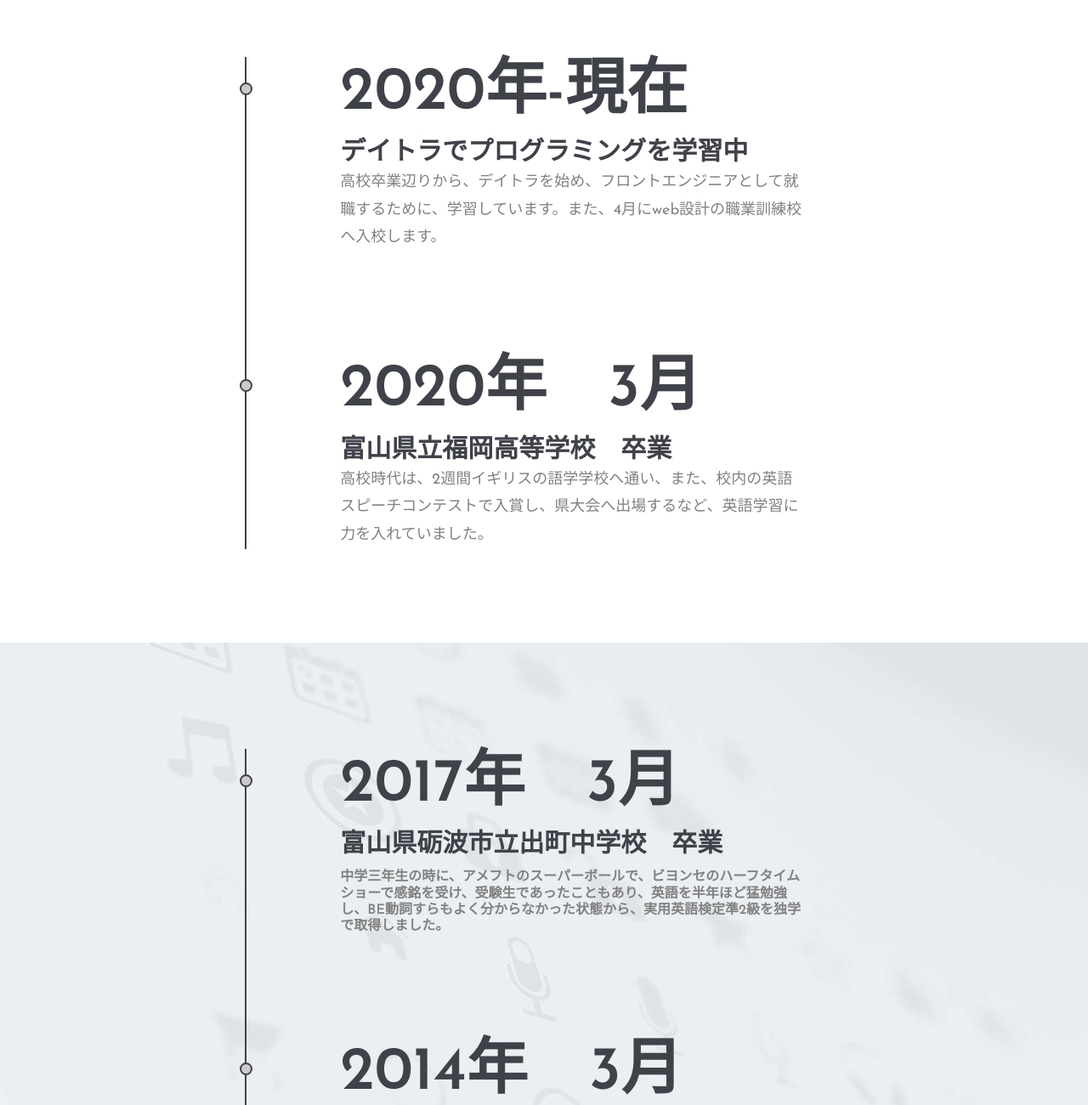
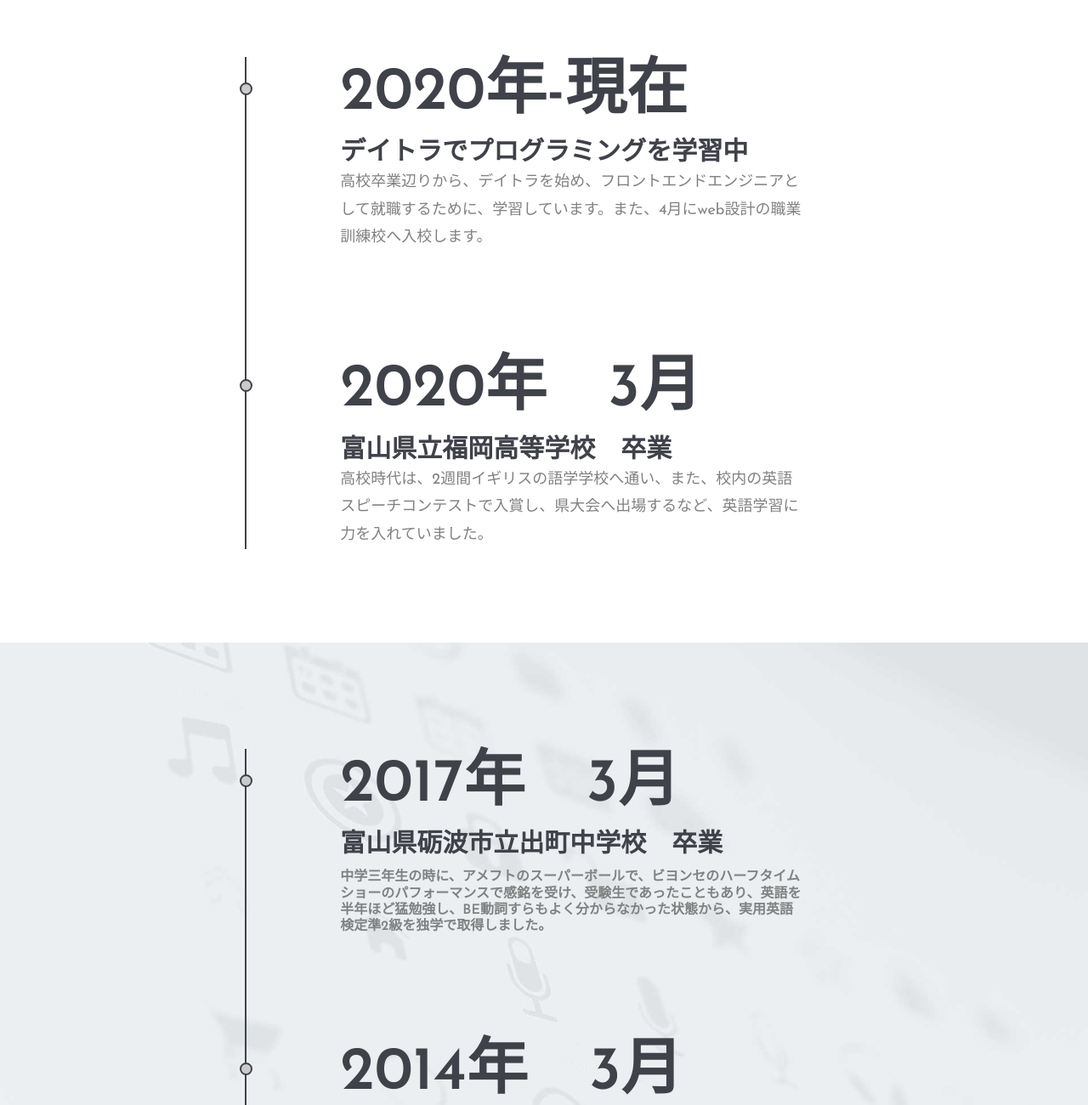
Before and after one commit to Shun514/my-introduction, a plain HTML site: page index.html in a window 1280 px wide. Shown: the part 1707-3007 px from the top of the page at 85% size. Drawn offline with Linux system fonts and the light colour scheme.

Commit message:
Update index.html

```diff
--- a/index.html
+++ b/index.html
@@ -115,7 +115,7 @@
 						<li>
 							<h2>2020年-現在</h2>
 							<h3>デイトラでプログラミングを学習中</h3>
-							<p>高校卒業辺りから、デイトラを始め、フロントエンジニアとして就職するために、学習しています。また、4月にweb設計の職業訓練校へ入校します。</p>
+							<p>高校卒業辺りから、デイトラを始め、フロントエンドエンジニアとして就職するために、学習しています。また、4月にweb設計の職業訓練校へ入校します。</p>
 						</li>
 						<li>
 							<h2>2020年　3月</h2>
@@ -140,7 +140,7 @@
 						<li>
 							<h2>2017年　3月</h2>
 							<h3>富山県砺波市立出町中学校　卒業</h3>
-							<h4>中学三年生の時に、アメフトのスーパーボールで、ビヨンセのハーフタイムショーで感銘を受け、受験生であったこともあり、英語を半年ほど猛勉強し、be動詞すらもよく分からなかった状態から、実用英語検定準2級を独学で取得しました。</h4>
+							<h4>中学三年生の時に、アメフトのスーパーボールで、ビヨンセのハーフタイムショーのパフォーマンスで感銘を受け、受験生であったこともあり、英語を半年ほど猛勉強し、be動詞すらもよく分からなかった状態から、実用英語検定準2級を独学で取得しました。</h4>
 						</li>
 						<li>
 							<h2>2014年　3月</h2>
```
